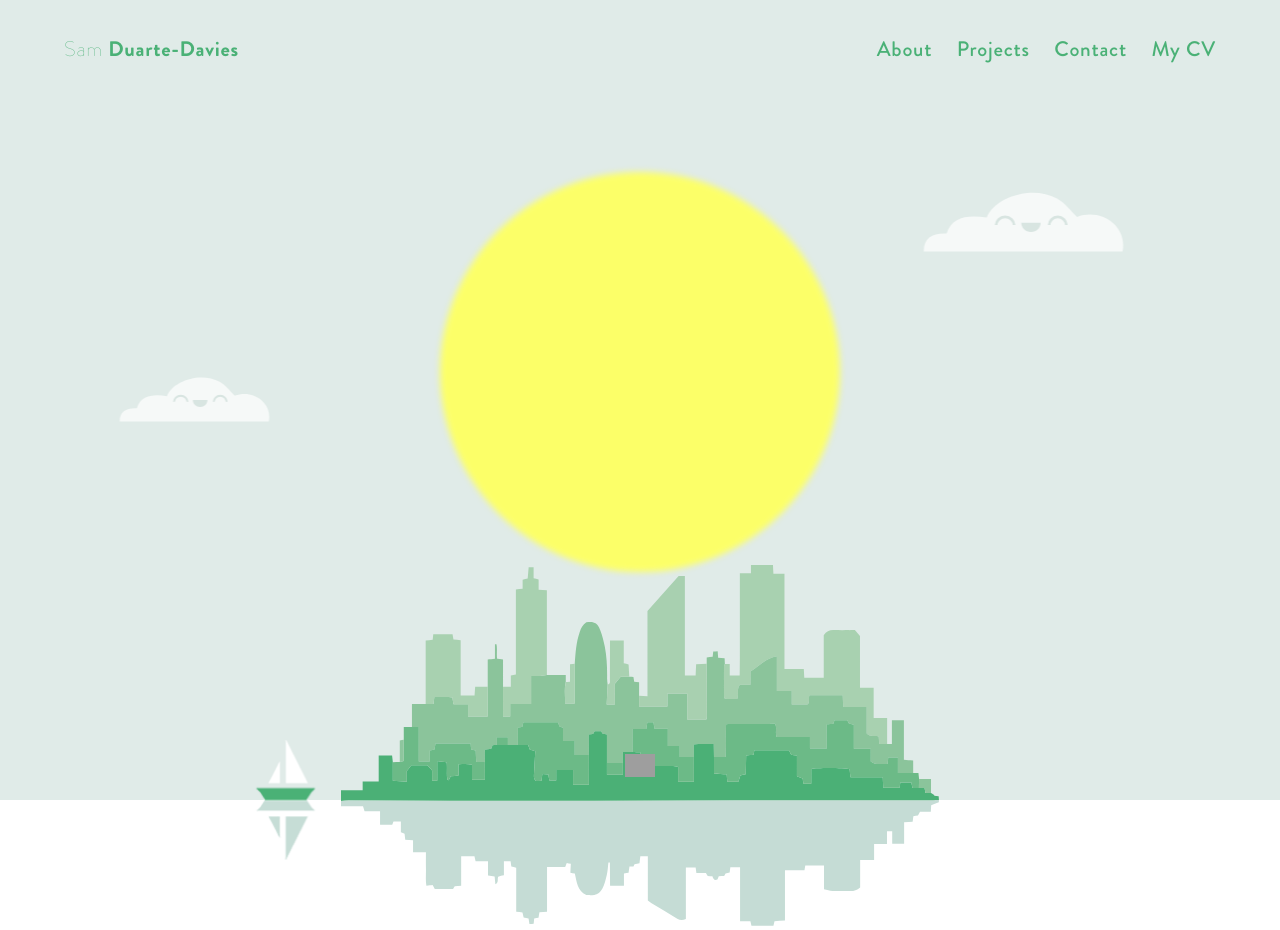
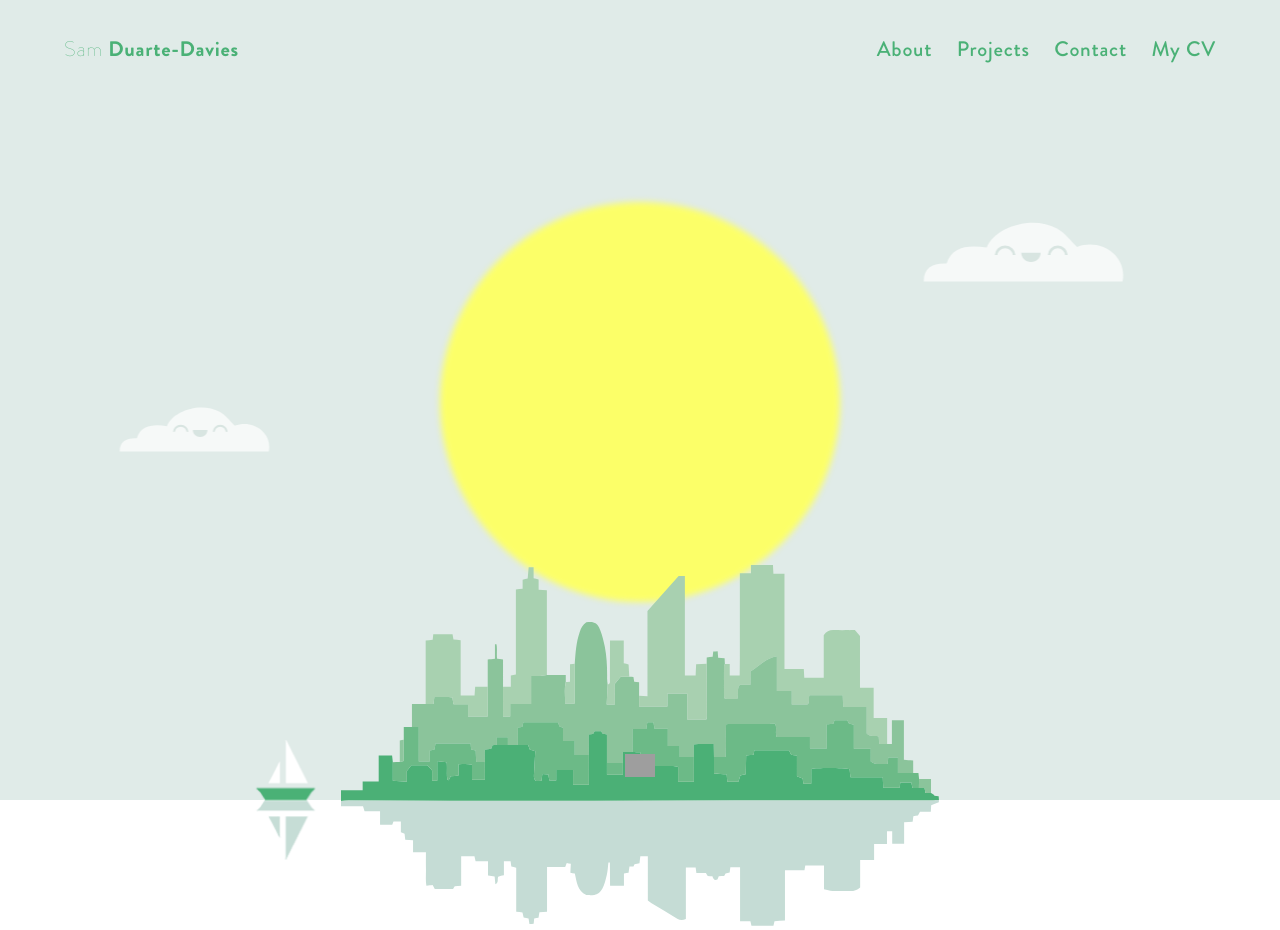
Before and after one commit to samduartedavies/portfolio-new, a PHP site: page / in a window 1280 px wide. Shown: the top 930 px of the page. Run offline with PHP 8.4, Linux system fonts and the light colour scheme; style sheets or scripts are compiled from the project's sources; some libraries are stand-ins or nearby versions; grey boxes are pictures that could not be loaded.

Commit message:
IE styling fixes

```diff
--- a/common/inc/header.php
+++ b/common/inc/header.php
@@ -1,5 +1,4 @@
-<!DOCTYPE HTML>
-
+<!DOCTYPE HTML PUBLIC "-//W3C//DTD XHTML 1.0 Transitional//EN" "http://www.w3.org/TR/xhtml1/DTD/xhtml1-transitional.dtd">
 	<!--
 
 	Alright, you can look at this code - but only if you solve this maze within 10 seconds.
--- a/common/scss/_container.scss
+++ b/common/scss/_container.scss
@@ -28,8 +28,9 @@
         }
       }
     }
-    .text-center {
-      text-align: center;
-    }
   }
 }
+
+.text-center {
+  text-align: center;
+}
--- a/common/scss/_section.scss
+++ b/common/scss/_section.scss
@@ -114,13 +114,14 @@
   .section--banner {
     position: relative;
     z-index: 0;
+    padding-top: 100px;
     padding-bottom: 200px;
     &:before {
       content: '';
       pointer-events: none;
       position: absolute;
-      left: auto;
-      right: auto;
+      left: 0;
+      right: 0;
       margin: 0 auto;
       width: 1200px;
       height: 940px;
--- a/index.php
+++ b/index.php
@@ -36,7 +36,7 @@
     </div>
     <a class="section__next">&nbsp;</a>
   </section>
-  <section class="section section--fullheight section--centered">
+  <section class="section text-center">
     <h2 class="animate--fadein-up" data-emergence="hidden">What I can do.</h2>
     <div class="container container--half-half">
       <div class="animate--fadein-left delay--05" data-emergence="hidden">
```
Also changed, not shown: .htaccess.
